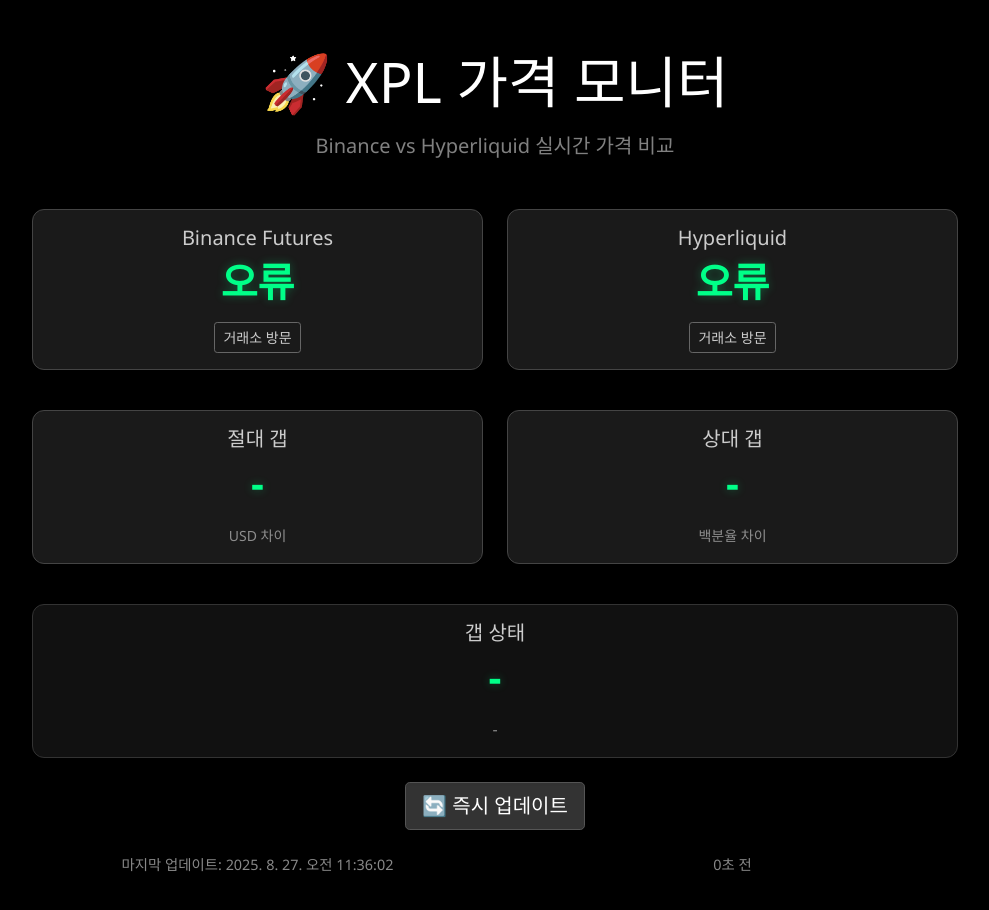
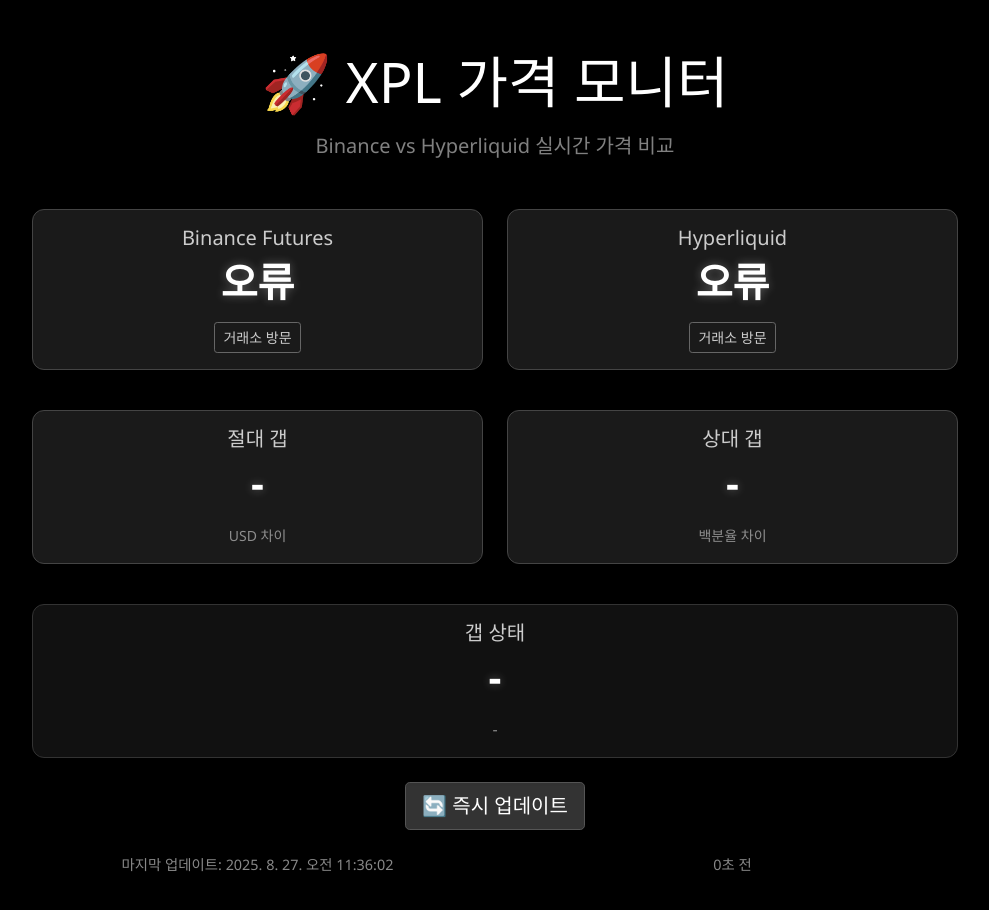
Before and after one commit to OzarkCrypto/xpl-price-monitor, a plain HTML site: page index.html in a window 1280 px wide. Shown: the whole page, without its empty margins (145-1134 px from the left). Drawn offline with nearby package versions, Linux system fonts and the light colour scheme; no server answers.

Commit message:
Change price color from green to white for better readability

```diff
--- a/index.html
+++ b/index.html
@@ -54,9 +54,9 @@
                 font-size: 0.9rem;
             }
             .display-6 {
-                color: #00ff88;
+                color: #ffffff;
                 font-weight: 600;
-                text-shadow: 0 0 10px rgba(0, 255, 136, 0.3);
+                text-shadow: 0 0 10px rgba(255, 255, 255, 0.3);
             }
             .card-title {
                 color: #cccccc;
```
Also changed, not shown: 2 other files.
